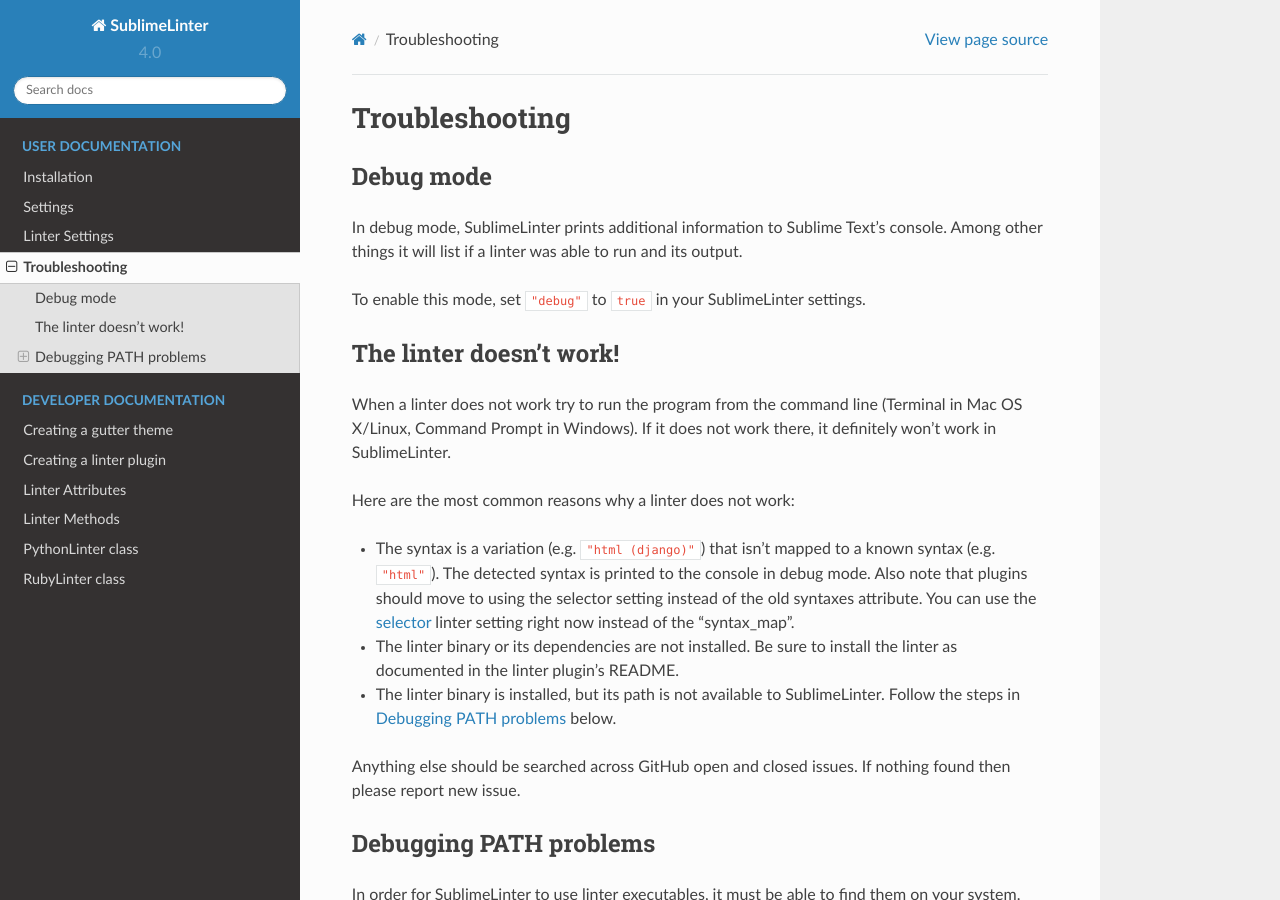
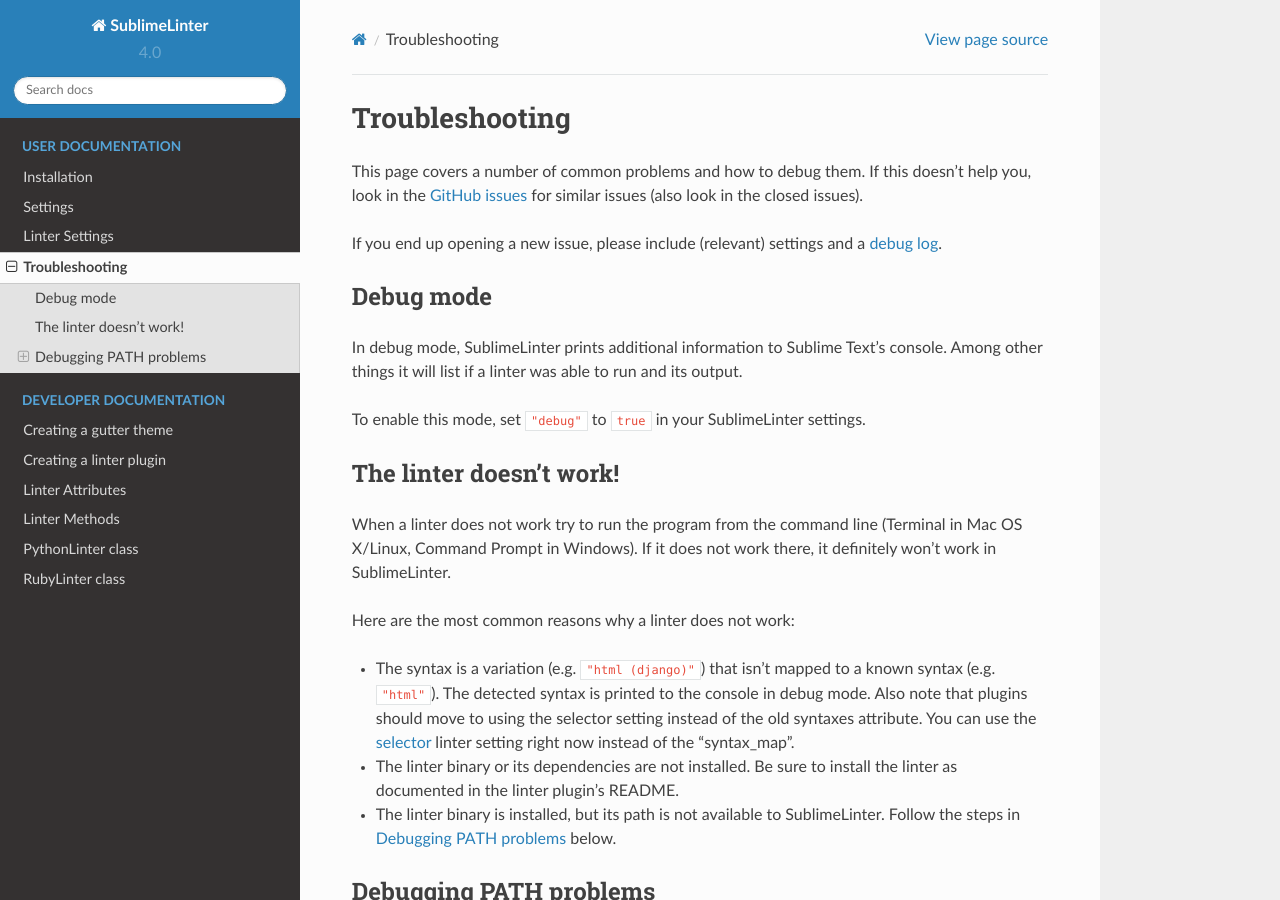
Before and after one commit to SublimeLinter/SublimeLinter, a Sphinx documentation site: the page built from docs/troubleshooting.rst, in a window 1280 px wide and 900 px high. Built offline with Sphinx 7.4.7 and the Read the Docs theme 2.0.0, drawn with Linux system fonts in a browser that asks for light colours.

Commit message:
tweaks to docs

```diff
--- a/docs/troubleshooting.rst
+++ b/docs/troubleshooting.rst
@@ -1,5 +1,14 @@
 Troubleshooting
 ===============
+
+This page covers a number of common problems and how to debug them.
+If this doesn't help you, look in the
+`GitHub issues <https://github.com/SublimeLinter/SublimeLinter/issues>`_
+for similar issues (also look in the closed issues).
+
+If you end up opening a new issue, please include (relevant) settings and a
+:ref:`debug log <debug-mode>`.
+
 
 .. _debug-mode:
 
@@ -32,9 +41,6 @@
 - The linter binary is installed,
   but its path is not available to SublimeLinter.
   Follow the steps in :ref:`debugging-path-problems` below.
-
-Anything else should be searched across GitHub open and closed issues.
-If nothing found then please report new issue.
 
 
 .. _debugging-path-problems:
```
Also changed, not shown: docs/linter_attributes.rst (+0 -16 lines).
